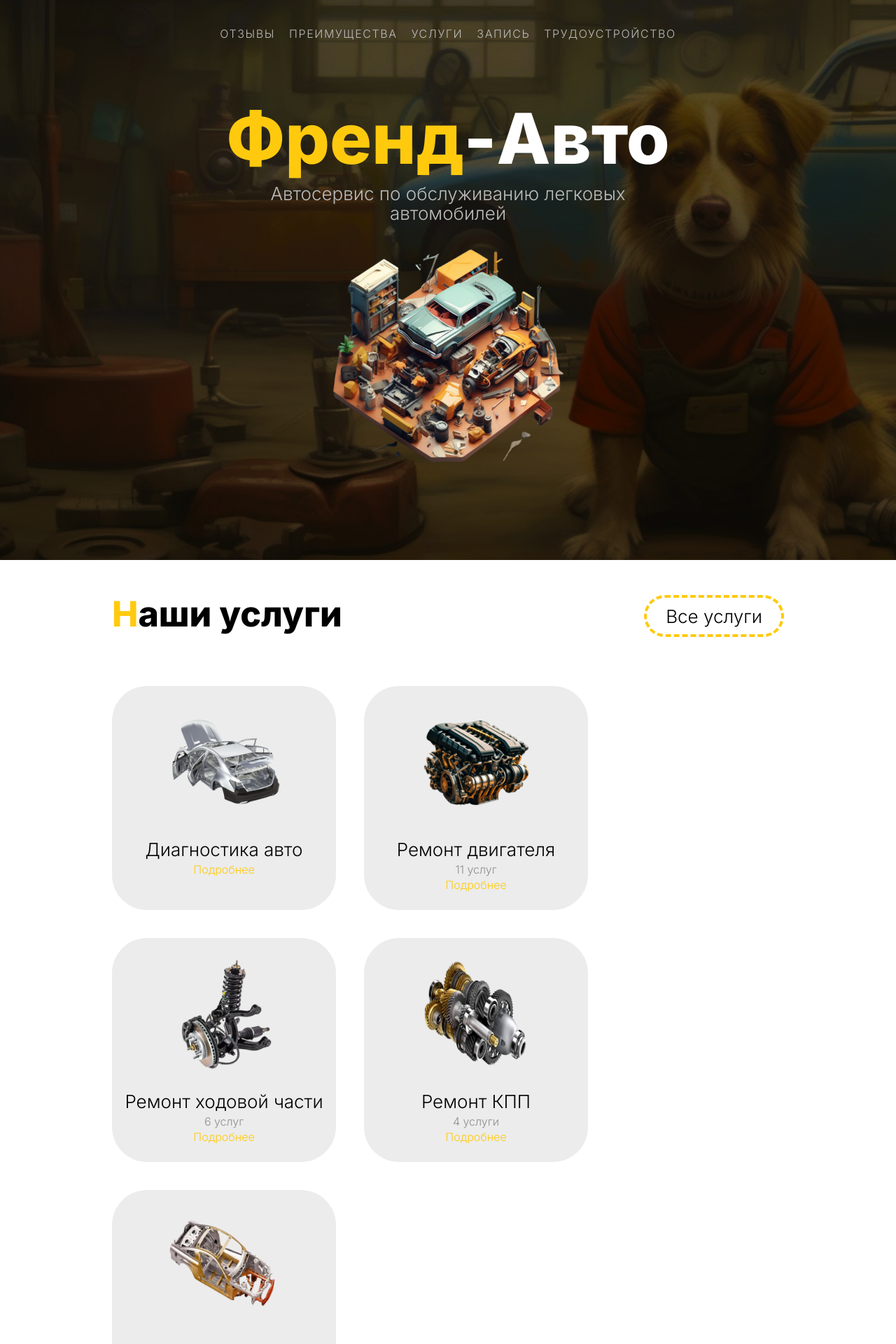
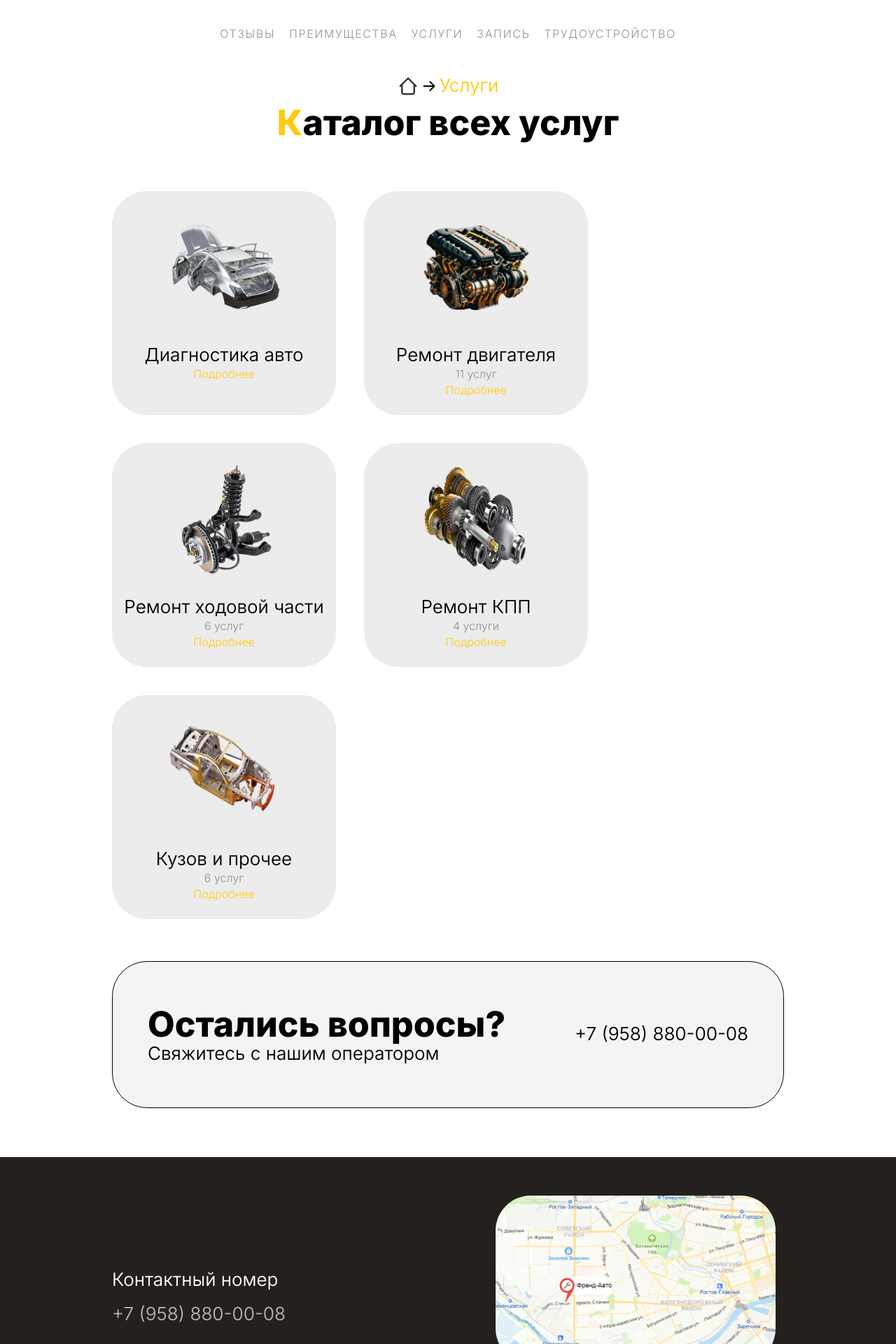
Before and after one commit to echo-tokyo/FriendAuto, a React (Vite) app: page / in a window 1280 px wide. Shown: the top 1920 px of the page at 70% size. Built offline with nearby package versions, Linux system fonts and the light colour scheme.

Commit message:
created second page

```diff
--- a/src/assets/global.css
+++ b/src/assets/global.css
@@ -1,4 +1,5 @@
 @import url('https://fonts.googleapis.com/css2?family=Inter:wght@100..900&display=swap');
+/* Общее */
 html, body{
 	font-family: 'Inter', sans-serif;
 	height: 100%;
@@ -8,6 +9,11 @@ html, body{
 	margin-left: 160px;
 	margin-right: 160px;
 }
+span{
+	color: #ffca0e;
+}
+
+/* Кнопки */
 input[type="submit"]{
 	border: 4px dashed #ffca0e;
 	border-radius: 50px;
@@ -22,15 +28,16 @@ input[type="submit"]{
 input[type="submit"]:hover{
 	transform: scale(1.025);
 }
+
+/* Анимации */
 img{
 	transition: 0.5s ease;
 }
 img:hover{
 	transform: scale(1.025);
 }
-span{
-	color: #ffca0e;
-}
+
+/* Шрифты */
 h1{
 	font-size: 100px;
 	font-weight: 800;
@@ -45,7 +52,7 @@ p{
 }
 h3{
 	font-size: 26px;
-	font-weight: 300;
+	font-weight: 350;
 }
 h4{
 	font-size: 16px;
--- a/src/components/mainPage/App.jsx
+++ b/src/components/mainPage/MainPage.jsx
@@ -6,11 +6,12 @@ import Discounts from './discounts/Discounts'
 import AffiliateProgram from './affiliateProgram/AffiliateProgram'
 import Job from './job/Job'
 import Footer from './footer/Footer'
+import ServicesPage from '../servicesPage/ServicesPage'
 
-const App = () => {
+const MainPage = () => {
 	return (
 		<>
-		<FirstScreen />
+		{/* <FirstScreen />
 		<div className="content">
 			<Services />
 			<Reviews />
@@ -18,10 +19,11 @@ const App = () => {
 			<Discounts />
 			<AffiliateProgram />
 			<Job />
-		</div>
-		<Footer />
+		</div> */}
+		<ServicesPage />
+		{/* <Footer /> */}
 		</>
 	)
 }
 
-export default App
+export default MainPage
--- a/src/components/mainPage/firstScreen/FirstScreen.css
+++ b/src/components/mainPage/firstScreen/FirstScreen.css
@@ -6,7 +6,7 @@
 	background-size: cover;
 	color: white;
 }
-header{
+nav{
 	display: flex;
 	justify-content: center;
 	gap: 20px;
@@ -15,7 +15,7 @@ header{
 	color: #bcbcbc;
 	padding-top: 40px;
 }
-header h4:hover{
+nav h4:hover{
 	transition: 0.1s;
 	color: white;
 }
--- a/src/components/mainPage/firstScreen/FirstScreen.jsx
+++ b/src/components/mainPage/firstScreen/FirstScreen.jsx
@@ -3,13 +3,13 @@ import './FirstScreen.css'
 const FirstScreen = () => {
 	return (
 		<div className="mainScreen">
-			<header>
+			<nav>
 				<h4>ОТЗЫВЫ</h4>
 				<h4>ПРЕИМУЩЕСТВА</h4>
 				<h4>УСЛУГИ</h4>
 				<h4>ЗАПИСЬ</h4>
 				<h4>ТРУДОУСТРОЙСТВО</h4>
-			</header>
+			</nav>
 			<div className="title">
 				<h1>Френд<span>-Авто</span></h1>
 				<h3>Автосервис по обслуживанию легковых <br /> автомобилей</h3>
--- /dev/null
+++ b/src/components/servicesPage/ServicesPage.jsx
@@ -0,0 +1,19 @@
+import Footer from '../mainPage/footer/Footer'
+import Services from './services/Services'
+import Header from './header/Header'
+import Questions from './questions/Questions'
+
+const ServicesPage = () => {
+  return (
+	<>
+	<div className="content">
+		<Header />
+		<Services />
+		<Questions />
+	</div>
+	<Footer />
+	</>
+  )
+}
+
+export default ServicesPage
--- /dev/null
+++ b/src/components/servicesPage/header/Header.jsx
@@ -0,0 +1,26 @@
+import './header.css'
+
+const Header = () => {
+  return (
+	<header>
+		<nav>
+			<h4>ОТЗЫВЫ</h4>
+			<h4>ПРЕИМУЩЕСТВА</h4>
+			<h4>УСЛУГИ</h4>
+			<h4>ЗАПИСЬ</h4>
+			<h4>ТРУДОУСТРОЙСТВО</h4>
+		</nav>
+		<div className="nav2">
+			<svg width="30" height="30" viewBox="0 0 40 40" fill="none" xmlns="http://www.w3.org/2000/svg">
+				<g clipPath="url(#clip0_1_127)"><mask id="mask0_1_127" style={{maskType: "luminance"}} maskUnits="userSpaceOnUse" x="0" y="0" width="40" height="40"><path d="M40 0H0V40H40V0Z" fill="white"/></mask><g mask="url(#mask0_1_127)"><path d="M31.6667 16.6667V31.6667C31.6667 33.5077 30.1743 35 28.3333 35H11.6667C9.82572 35 8.33333 33.5077 8.33333 31.6667V16.6667M35 20L20 5L5 20" stroke="#292929" strokeWidth="3" strokeLinecap="round" strokeLinejoin="round"/></g></g><defs><clipPath id="clip0_1_127"><rect width="40" height="40" fill="white"/></clipPath></defs>
+			</svg>
+			<svg width="30" height="30" viewBox="0 0 30 30" fill="none" xmlns="http://www.w3.org/2000/svg">
+				<path d="M7.5 15H22.5M22.5 15L16.25 8.75M22.5 15L16.25 21.25" stroke="black" strokeWidth="2" strokeLinecap="round" strokeLinejoin="round"/>
+			</svg>
+			<h3><span>Услуги</span></h3>
+		</div>
+	</header>
+  )
+}
+
+export default Header
--- /dev/null
+++ b/src/components/servicesPage/header/header.css
@@ -0,0 +1,15 @@
+header{
+	display: flex;
+	flex-direction: column;
+	align-items: center;
+	gap: 50px;
+}
+header nav h4{
+	color: #929292;
+}
+header nav h4:hover{
+	color: rgb(0, 0, 0);
+}
+.nav2{
+	display: flex;
+}
--- /dev/null
+++ b/src/components/servicesPage/questions/Questions.jsx
@@ -0,0 +1,15 @@
+import './questions.css'
+
+const Questions = () => {
+	return (
+		<div className="questions">
+			<div className="questions_item1">
+				<h2>Остались вопросы?</h2>
+				<h3>Свяжитесь с нашим оператором</h3>
+			</div>
+			<h3>+7 (958) 880-00-08</h3>
+		</div>
+	)
+}
+
+export default Questions
--- /dev/null
+++ b/src/components/servicesPage/questions/questions.css
@@ -0,0 +1,20 @@
+.questions{
+	display: flex;
+	justify-content: space-between;
+	align-items: center;
+	margin-bottom: 70px;
+	padding-left: 50px;
+	padding-right: 50px;
+	width: 100%;
+	height: 210px;
+	background-color: #F4F4F4;
+	border-radius: 50px;
+	border: 1px solid;
+	transition: 0.5s ease;
+}
+.questions:hover{
+	transform: scale(1.025);
+	-webkit-box-shadow: 4px 4px 8px 0px rgba(34, 60, 80, 0.2);
+	-moz-box-shadow: 4px 4px 8px 0px rgba(34, 60, 80, 0.2);
+	box-shadow: 4px 4px 8px 0px rgba(34, 60, 80, 0.2);
+}
--- /dev/null
+++ b/src/components/servicesPage/services/Services.jsx
@@ -0,0 +1,13 @@
+import './services.css'
+import ServicesCards from '../../mainPage/services/servicesCards/ServicesCards'
+
+const Services = () => {
+  return (
+	<div className="services">
+		<h2><span>К</span>аталог всех услуг</h2>
+		<ServicesCards />
+	</div>
+  )
+}
+
+export default Services
--- /dev/null
+++ b/src/components/servicesPage/services/services.css
@@ -0,0 +1,7 @@
+.services{
+	margin-top: 10px;
+}
+.services h2{
+	display: flex;
+	justify-content: center;
+}
--- a/src/main.jsx
+++ b/src/main.jsx
@@ -1,11 +1,11 @@
 import React from 'react'
 import ReactDOM from 'react-dom/client'
-import App from './components/mainPage/App.jsx'
 import './assets/global.css'
 import './assets/reset.css'
+import MainPage from './components/mainPage/MainPage.jsx'
 
 ReactDOM.createRoot(document.getElementById('root')).render(
   <React.StrictMode>
-    <App />
+    <MainPage />
   </React.StrictMode>,
 )
```
